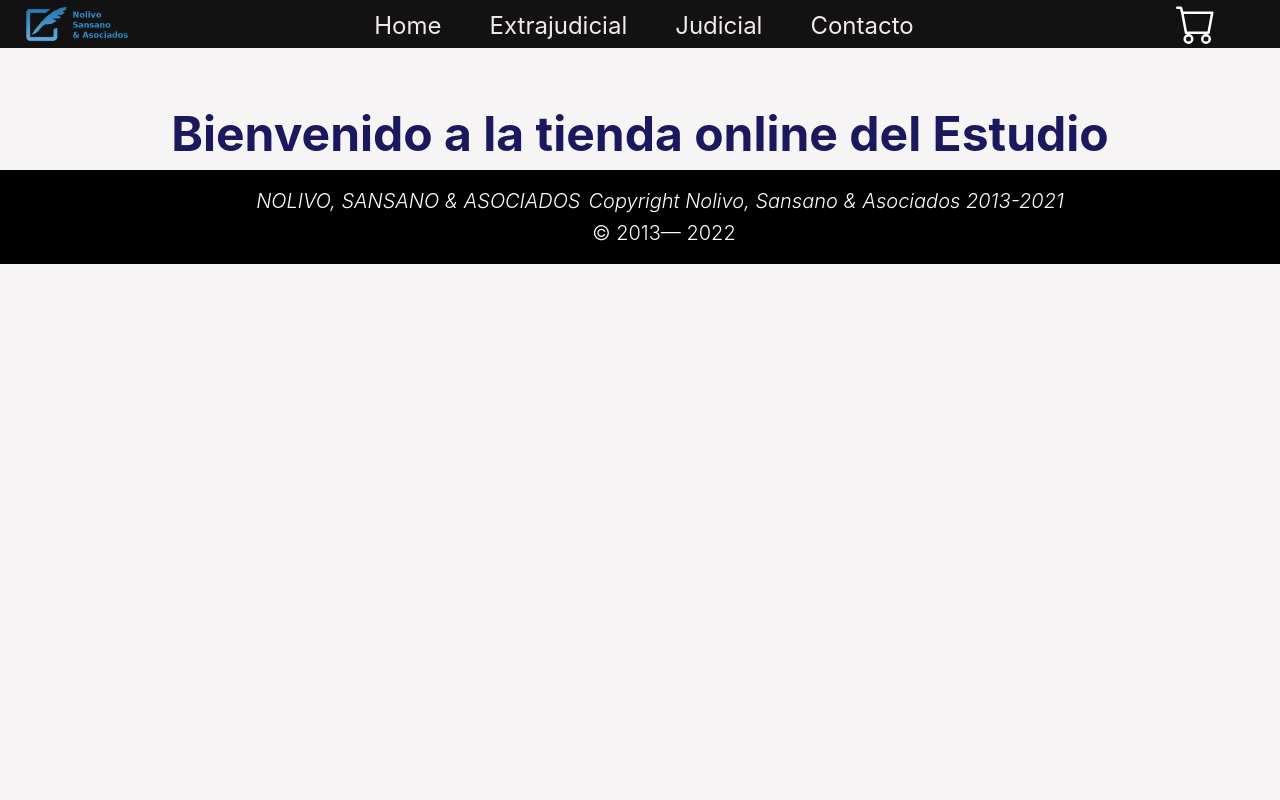
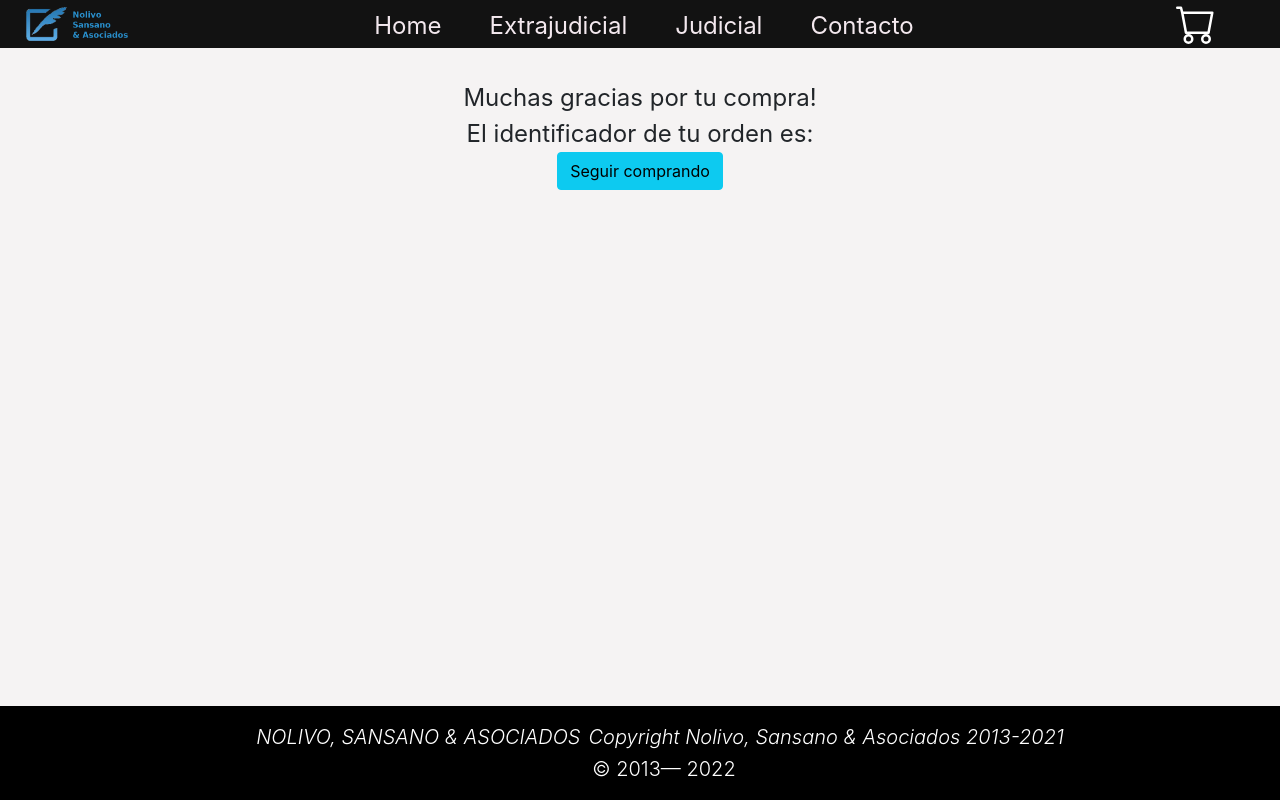
Before and after one commit to gsansano/CoderReact, a React (Create React App) app: page /checkout in a window 1280 px wide. Before the commit this address led to /. Built offline with nearby package versions, Linux system fonts and the light colour scheme; no server answers; the database is empty.

Commit message:
Corregido y agregado el checkout con función vaciar

```diff
--- a/public/index.html
+++ b/public/index.html
@@ -9,21 +9,8 @@
       name="description"
       content="Web site created using create-react-app"
     />
-    <!--
-      manifest.json provides metadata used when your web app is installed on a
-      user's mobile device or desktop. See https://developers.google.com/web/fundamentals/web-app-manifest/
-    -->
     <link rel="manifest" href="%PUBLIC_URL%/manifest.json" />
-    <!--
-      Notice the use of %PUBLIC_URL% in the tags above.
-      It will be replaced with the URL of the `public` folder during the build.
-      Only files inside the `public` folder can be referenced from the HTML.
-
-      Unlike "/favicon.ico" or "favicon.ico", "%PUBLIC_URL%/favicon.ico" will
-      work correctly both with client-side routing and a non-root public URL.
-      Learn how to configure a non-root public URL by running `npm run build`.
-    -->
-    <title>React App</title>
+    <title>Tienda Online NolivoSansano</title>
   </head>
   <body>
     <noscript>You need to enable JavaScript to run this app.</noscript>
--- a/src/App.css
+++ b/src/App.css
@@ -1,12 +1,22 @@
-body {
+html, body {
+  margin: 0px;
+  height: 100%;
   text-align: center;
   background-color: rgba(245, 243, 243, 0.877);
-  background-size: cover;
-  block-size: auto;
+}
+
+#root {
+  height: 100%;
+}
+
+.App {
+  height: 100%;
+  display: flex;
+  flex-direction: column;
+  justify-content: space-between;
 }
 
 #saludo {
-
   display: flex;
   margin-top: 50px;
   align-items: center;
@@ -16,19 +26,11 @@
   font-weight: bold;
 }
 
-.App {
-  display: flexbox;
-  size: 100vh;
-  align-content: space-between;
-  justify-content: space-between;
-}
-
 .contenedor {
+  height: auto;
   display: grid;
   grid-auto-flow: dense;
   grid-template-columns: repeat(auto-fill, minmax(30rem, 1fr));
-  row-gap: 2rem;
-  align-content: center;
   justify-items: center;
   }
 
@@ -74,6 +76,13 @@
   background-color: rgb(240, 231, 223);
 }
 
+.checkout {
+  grid-column: 2;
+  margin: 2rem auto;
+  height: 100%;
+  font-size: 1.5rem;
+}
+
 footer {
   display: flex;
   justify-content: center;
--- a/src/App.jsx
+++ b/src/App.jsx
@@ -5,6 +5,7 @@
 import ItemDetailContainer from './containers/ItemDetailContainer';
 import Cart from './components/Cart/Cart';
 import CartContextProvider from './context/CartContext';
+import Checkout from './components/Checkout';
 import './App.css';
 import 'bootstrap/dist/css/bootstrap.min.css';
 import Footer from './components/Footer/Footer';
@@ -25,6 +26,7 @@
             <Route path='/detalle/:detalleId' element={<ItemDetailContainer />} />
             <Route path='/*' element={<Navigate to='/' replace />} />
             <Route path='/cart' element={<Cart />} />
+            <Route path='/checkout' element={<Checkout />} />
           </Routes>
           <Footer />
         </div>
--- a/src/components/Cart/Cart.jsx
+++ b/src/components/Cart/Cart.jsx
@@ -1,42 +1,36 @@
 import React, { useState } from 'react'
 import { useCartContext } from '../../context/CartContext'
-import { addDoc, collection, getFirestore } from "firebase/firestore"
+import { addDoc, collection, where, documentId, getDocs, getFirestore, query, writeBatch } from "firebase/firestore"
 import '../../App.css';
 import { Link } from 'react-router-dom';
+import Checkout from '../Checkout';
 
 const msgCond = (
-  <div>
-    <br/>
+  <div className="checkout">
+    <br />
     <h4>
       Tu carrito está vacío! Y eso no está nada bien...
     </h4>
-    <p>
+    <br/>
       <Link to="/" className="btn btn-primary">
         Ir a comprar
       </Link>
-    </p>
   </div>
 )
 
 const Cart = () => {
   const { cartList, vaciarCart, quitarProd, precioTotal } = useCartContext()
+  const [condicional, setCondicional] = useState(false);
   const [dataForm, setDataForm] = useState({
     email: '',
     name: '',
     phone: ''
   });
 
-  const handleChange = (e) => {
-    setDataForm({
-      ...dataForm,
-      [e.target.name]: e.target.value
-    })
-  }
-
   const [idOrden, setIdOrden] = useState('');
 
   const generarOrden = async (e) => {
-    e.preventDefault();
+    e.preventDefault()
 
     let orden = {}
     orden.buyer = dataForm
@@ -47,17 +41,42 @@
       const nombre = cartItem.title
       const precio = cartItem.price * cartItem.cantidad
       const cantidad = cartItem.cantidad
-      console.log(orden)
 
       return { id, nombre, precio, cantidad }
     })
+    const db = getFirestore()
 
-    const db = getFirestore()
     const queryCollectionSet = collection(db, 'orders')
-    addDoc(queryCollectionSet, orden)
+    await addDoc(queryCollectionSet, orden)
       .then(resp => setIdOrden(resp.id))
       .catch(err => console.error(err))
-      .finally(() => console.log('Operación finalizada'))
+
+
+  const queryCollection = collection(db, 'items')
+
+  const queryActulizarStock = query(
+    queryCollection,
+    where(documentId(), 'in', cartList.map(item => item.id))
+  )
+
+  const batch = writeBatch(db)
+
+    getDocs(queryActulizarStock)
+    .then(resp => resp.docs.forEach(res => batch.update(res.ref, {
+      stock: res.data().stock - cartList.find(item => item.id === res.id).cantidad
+    })
+    ))
+    .catch(err => console.log(err))
+
+  batch.commit()
+  setCondicional(true)
+  }
+
+function handleChange(e) {
+  setDataForm({
+    ...dataForm,
+    [e.target.name]: e.target.value
+  })
 }
 
 if (cartList.length === 0) {
@@ -67,19 +86,19 @@
 
 return (
   <div className='contenedor'>
-      <div className='p-5'>
-        {idOrden.length !== '' && <h5 className='lead p-3'>El identificador de su compra es: {idOrden}</h5>}
     {
-          cartList.map(item =>
+      condicional ? <Checkout idOrden={idOrden} />
+        :
+        <>
+          {cartList.map(item =>
             <div key={item.id} className='cartitem'>
-          {<img className='cartimg col-md-6 p-2 border border-secondary rounded' src={item.image} alt=''></img>}
+              {<img className='cartimg col-md-6 mt-3 border border-secondary rounded' src={item.image} alt=''></img>}
               <h6 className='mt-2'> Servicio: {item.title}</h6>
               <h6> Cantidad: {item.cantidad} </h6>
               <h6> Precio: {item.price}</h6>
               <button className='btn btn-danger' onClick={() => { quitarProd(item) }}>Eliminar producto</button>
             </div>,
           )}
-        </div>
           <div className='p-5'>
             <h2>Precio total: ${precioTotal()}</h2>
             <button className="btn btn-secondary m-2" onClick={vaciarCart}>Vaciar Carrito</button><Link to="/" className="btn btn-info">Seguir comprando</Link>
@@ -111,10 +130,10 @@
               <button className='btn btn-success m-3 p-3'>Terminar compra</button>
             </form>
           </div>
+        </>
+    }
   </div>
-    )
-  }
-}
+)}}
 
 
 export default Cart
--- /dev/null
+++ b/src/components/Checkout.jsx
@@ -0,0 +1,16 @@
+import React from 'react';
+import { Link } from 'react-router-dom';
+import '../App.css';
+import { useCartContext } from '../context/CartContext';
+
+const vaciarCart = useCartContext;
+
+function Checkout({idOrden}) {
+  return <div className='checkout'>
+    Muchas gracias por tu compra! <br/>
+    El identificador de tu orden es: <strong>{idOrden}</strong> <br/>
+    <Link to="/" className="btn btn-info" onClick={vaciarCart}>Seguir comprando</Link>
+  </div>;
+}
+
+export default Checkout;
```
Lines whose indentation alone changed are shown as unchanged.
